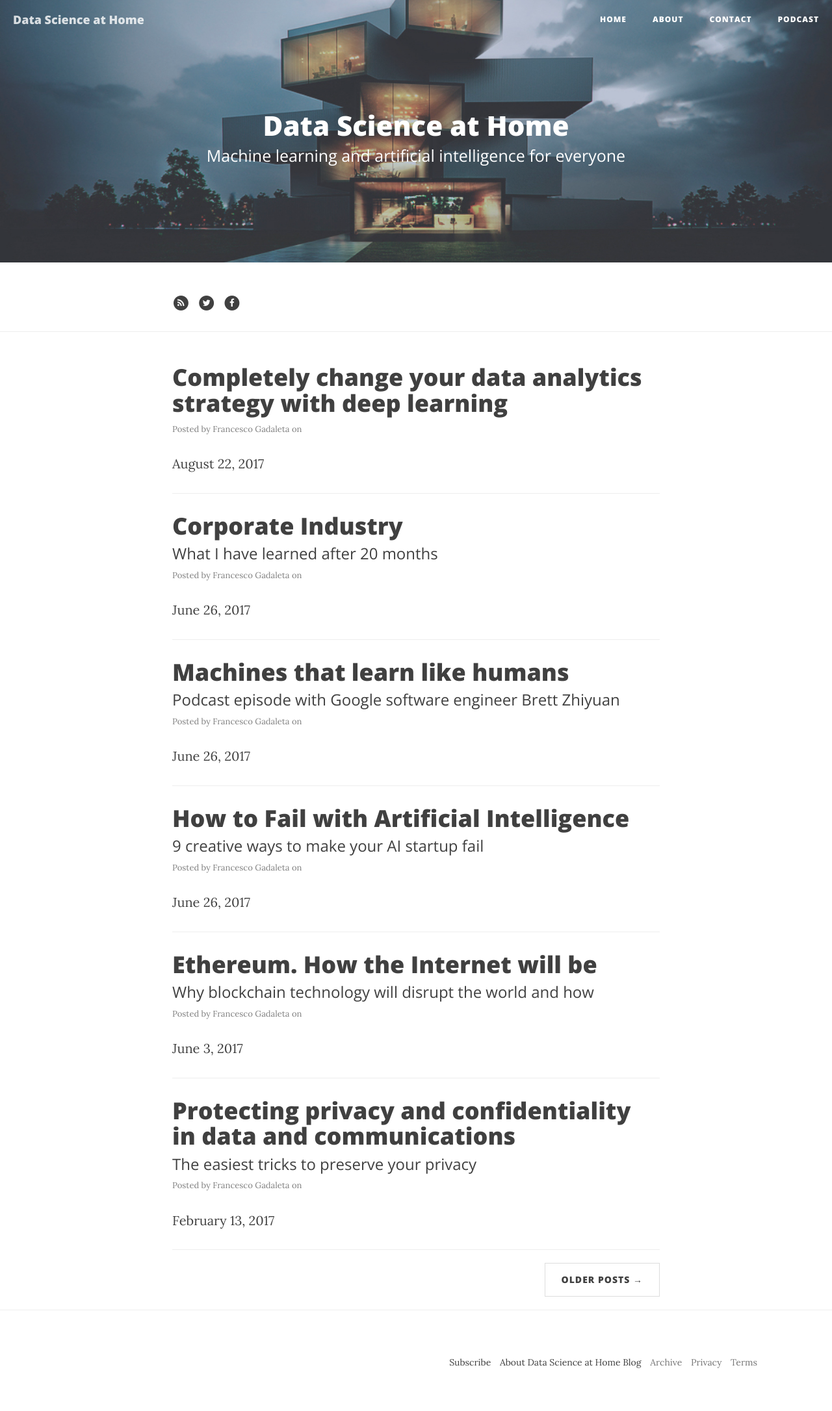
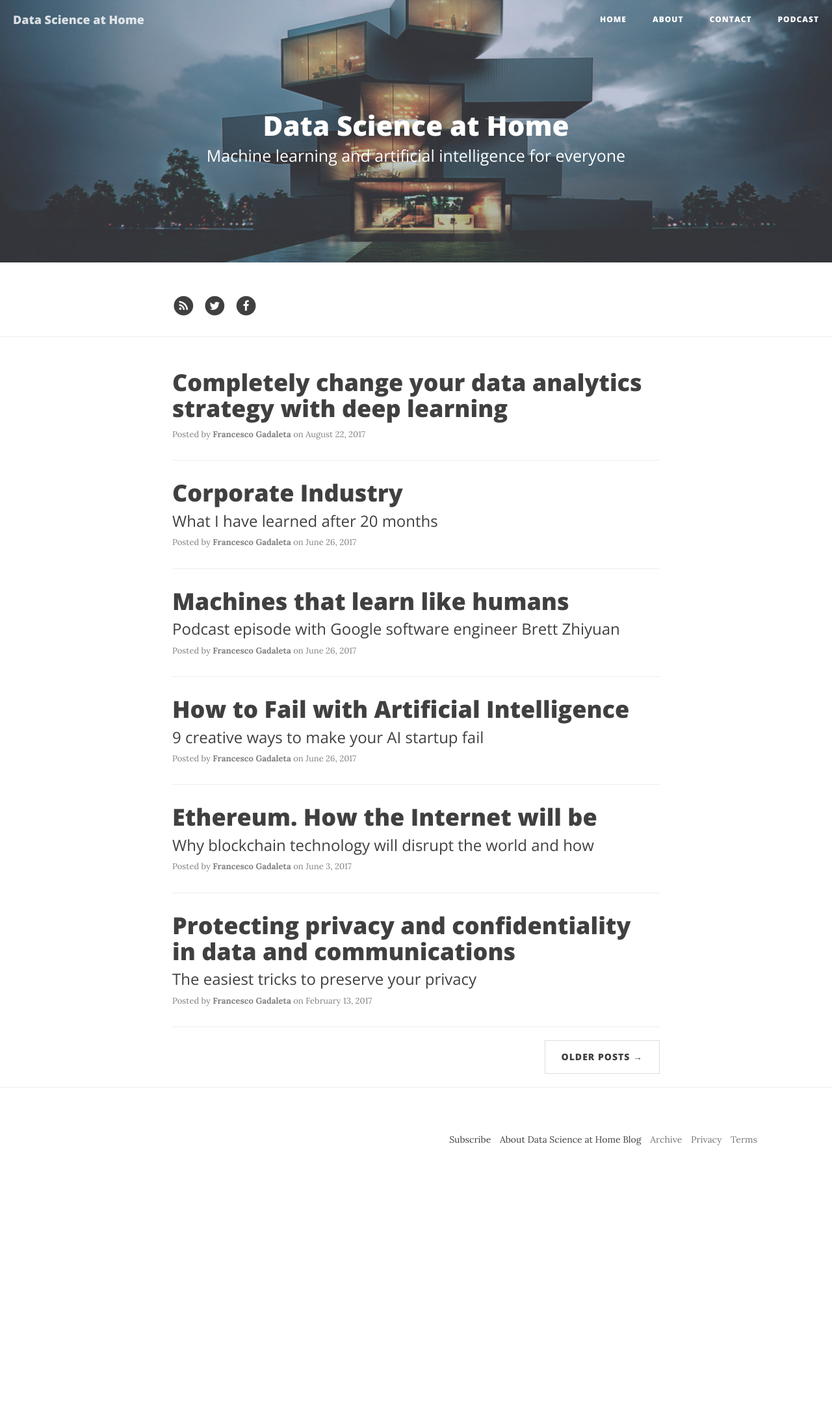
Before and after one commit to fgadaleta/datascienceathome, a Jekyll site: the page built from index.html, in a window 1280 px wide. Shown: the whole page at 65% size. Built offline with Jekyll 4.4.1, drawn with Linux system fonts in a browser that asks for light colours; nearby versions of some CDN libraries; a script that is not in the unit is left out; the list of posts is cut into pages by our own code; after the commit the page ends 1829 px from its top, so only the background shows below that.

Commit message:
sharing buttons

```diff
--- a/_layouts/page.html
+++ b/_layouts/page.html
@@ -21,7 +21,7 @@ layout: default
 <div class="container">
     <div class="row">
         <div class="col-lg-8 col-lg-offset-2 col-md-10 col-md-offset-1">
-            <ul class="list-inline text-center" style='font-size:10px; float:left;'>
+            <ul class="list-inline text-center" style='font-size:13px; float:left;'>
                 <li>
                     <a href="{{ "/feed.xml" | prepend: site.baseurl }}">
                         <span class="fa-stack fa-lg">
--- a/css/clean-blog.css
+++ b/css/clean-blog.css
@@ -287,7 +287,7 @@ hr.small {
   font-weight: 300;
   margin-bottom: 10px;
 }
-.post-preview > .post-meta {
+.post-preview > .post-meta, .dt-published {
   color: #808080;
   font-size: 13px;
   //font-style: italic;
--- a/index.html
+++ b/index.html
@@ -12,7 +12,11 @@ description: "Machine learning and artificial intelligence for everyone"
         <h3 class="post-subtitle e-content">{{ post.subtitle }}</h3>
         {% endif %}
     </a>
-    <p class="post-meta p-author h-card">Posted by {% if post.author %}{{ post.author }}{% else %}{{ site.author }}{% endif %} on <div class="dt-published"> {{ post.date | date: "%B %-d, %Y" }} </div></p>
+
+    <p class="post-meta p-author h-card">Posted by {% if post.author %} <strong>{{ post.author }}</strong>{% else %} <strong>{{ site.author }}</strong>{% endif %} on
+      {{ post.date | date: "%B %-d, %Y" }}
+    </p>
+    <div class="dt-published"> </div>
 </div>
 <hr>
 {% endfor %}
```
Also changed, not shown: _layouts/post.html (+21 -1 lines).
